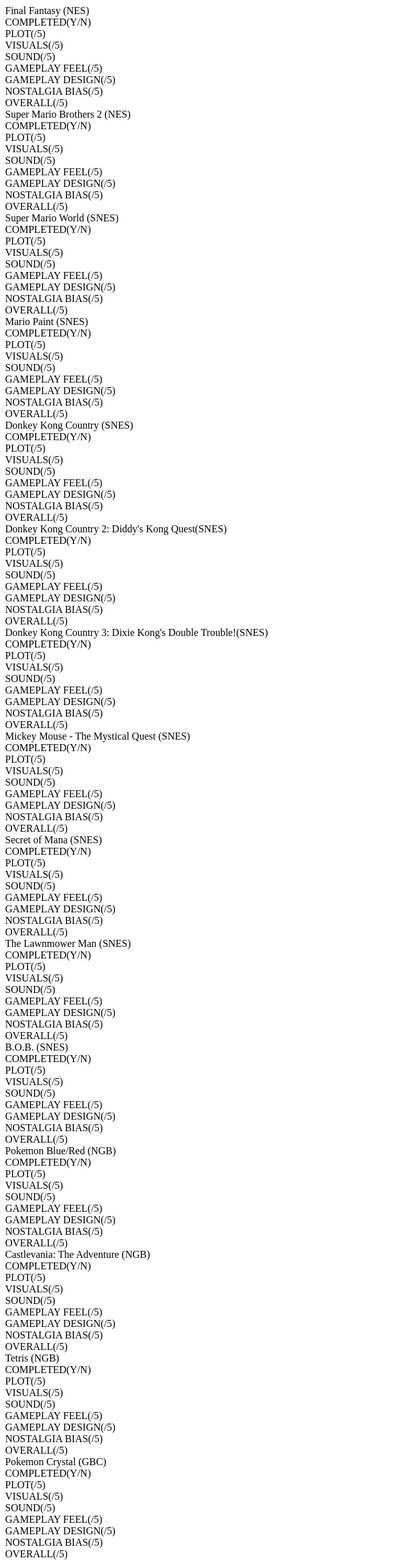
After one commit to Altoc/prof-site, a PHP site: page /src/game_reviews.php in a window 1280 px wide. The commit adds this page. Shown: the whole page at 64% size, without its empty margins (0-640 px from the left). Run offline with PHP 8.4, Linux system fonts and the light colour scheme.

Commit message:
Added game reviews, converted .html to .php

```diff
--- a/index.php
+++ b/index.php
@@ -1,5 +1,5 @@
 <?php
 
-header("Location: src/index.html");
+header("Location: src/home.php");
 
 ?>
--- a/src/contact.html
+++ b/src/contact.php
@@ -10,9 +10,9 @@
 <body>
 	<div id="banner">
 		<div id="button_container_banner">
-			<button id="button_Home"  class="banner"><b>Home</b></button>
-			<button id="button_Portfolio"  class="banner"><b>Portfolio</b></button>
-			<button id="button_ContactUs"  class="banner"><b>Contact Me</b></button>
+			<button id="button_Home"  		class="banner"><b>Home</b></button>
+			<button id="button_Portfolio"  	class="banner"><b>Portfolio</b></button>
+			<button id="button_ContactUs"  	class="banner"><b>Contact Me</b></button>
 		</div>
 	</div>
 
--- /dev/null
+++ b/src/game_reviews.php
@@ -0,0 +1,175 @@
+<!DOCTYPE html>
+<html>
+<head>
+	<title>Ian Whitesel | Game Reviews</title>
+</head>
+<body>
+	<div id="game_reviews">
+		<div class="game_review">
+			Final Fantasy (NES)	<br>
+			COMPLETED(Y/N)		<br>
+			PLOT(/5)			<br>
+			VISUALS(/5)			<br>
+			SOUND(/5)			<br>
+			GAMEPLAY FEEL(/5)	<br>
+			GAMEPLAY DESIGN(/5)	<br>
+			NOSTALGIA BIAS(/5)	<br>
+			OVERALL(/5)			<br>
+		</div>
+		<div class="game_review">
+			Super Mario Brothers 2 (NES)	<br>
+			COMPLETED(Y/N)		<br>
+			PLOT(/5)			<br>
+			VISUALS(/5)			<br>
+			SOUND(/5)			<br>
+			GAMEPLAY FEEL(/5)	<br>
+			GAMEPLAY DESIGN(/5)	<br>
+			NOSTALGIA BIAS(/5)	<br>
+			OVERALL(/5)			<br>
+		</div>
+		<div class="game_review">
+			Super Mario World (SNES)	<br>
+			COMPLETED(Y/N)		<br>
+			PLOT(/5)			<br>
+			VISUALS(/5)			<br>
+			SOUND(/5)			<br>
+			GAMEPLAY FEEL(/5)	<br>
+			GAMEPLAY DESIGN(/5)	<br>
+			NOSTALGIA BIAS(/5)	<br>
+			OVERALL(/5)			<br>
+		</div>
+		<div class="game_review">
+			Mario Paint (SNES)	<br>
+			COMPLETED(Y/N)		<br>
+			PLOT(/5)			<br>
+			VISUALS(/5)			<br>
+			SOUND(/5)			<br>
+			GAMEPLAY FEEL(/5)	<br>
+			GAMEPLAY DESIGN(/5)	<br>
+			NOSTALGIA BIAS(/5)	<br>
+			OVERALL(/5)			<br>
+		</div>
+		<div class="game_review">
+			Donkey Kong Country (SNES)	<br>
+			COMPLETED(Y/N)		<br>
+			PLOT(/5)			<br>
+			VISUALS(/5)			<br>
+			SOUND(/5)			<br>
+			GAMEPLAY FEEL(/5)	<br>
+			GAMEPLAY DESIGN(/5)	<br>
+			NOSTALGIA BIAS(/5)	<br>
+			OVERALL(/5)			<br>
+		</div>
+		<div class="game_review">
+			Donkey Kong Country 2: Diddy's Kong Quest(SNES)	<br>
+			COMPLETED(Y/N)		<br>
+			PLOT(/5)			<br>
+			VISUALS(/5)			<br>
+			SOUND(/5)			<br>
+			GAMEPLAY FEEL(/5)	<br>
+			GAMEPLAY DESIGN(/5)	<br>
+			NOSTALGIA BIAS(/5)	<br>
+			OVERALL(/5)			<br>
+		</div>
+		<div class="game_review">
+			Donkey Kong Country 3: Dixie Kong's Double Trouble!(SNES)	<br>
+			COMPLETED(Y/N)		<br>
+			PLOT(/5)			<br>
+			VISUALS(/5)			<br>
+			SOUND(/5)			<br>
+			GAMEPLAY FEEL(/5)	<br>
+			GAMEPLAY DESIGN(/5)	<br>
+			NOSTALGIA BIAS(/5)	<br>
+			OVERALL(/5)			<br>
+		</div>
+		<div class="game_review">
+			Mickey Mouse - The Mystical Quest (SNES)	<br>
+			COMPLETED(Y/N)		<br>
+			PLOT(/5)			<br>
+			VISUALS(/5)			<br>
+			SOUND(/5)			<br>
+			GAMEPLAY FEEL(/5)	<br>
+			GAMEPLAY DESIGN(/5)	<br>
+			NOSTALGIA BIAS(/5)	<br>
+			OVERALL(/5)			<br>
+		</div>
+		<div class="game_review">
+			Secret of Mana (SNES)	<br>
+			COMPLETED(Y/N)		<br>
+			PLOT(/5)			<br>
+			VISUALS(/5)			<br>
+			SOUND(/5)			<br>
+			GAMEPLAY FEEL(/5)	<br>
+			GAMEPLAY DESIGN(/5)	<br>
+			NOSTALGIA BIAS(/5)	<br>
+			OVERALL(/5)			<br>
+		</div>
+		<div class="game_review">
+			The Lawnmower Man (SNES)	<br>
+			COMPLETED(Y/N)		<br>
+			PLOT(/5)			<br>
+			VISUALS(/5)			<br>
+			SOUND(/5)			<br>
+			GAMEPLAY FEEL(/5)	<br>
+			GAMEPLAY DESIGN(/5)	<br>
+			NOSTALGIA BIAS(/5)	<br>
+			OVERALL(/5)			<br>
+		</div>
+		<div class="game_review">
+			B.O.B. (SNES)		<br>
+			COMPLETED(Y/N)		<br>
+			PLOT(/5)			<br>
+			VISUALS(/5)			<br>
+			SOUND(/5)			<br>
+			GAMEPLAY FEEL(/5)	<br>
+			GAMEPLAY DESIGN(/5)	<br>
+			NOSTALGIA BIAS(/5)	<br>
+			OVERALL(/5)			<br>
+		</div>
+		<div class="game_review">
+			Pokemon Blue/Red (NGB)	<br>
+			COMPLETED(Y/N)		<br>
+			PLOT(/5)			<br>
+			VISUALS(/5)			<br>
+			SOUND(/5)			<br>
+			GAMEPLAY FEEL(/5)	<br>
+			GAMEPLAY DESIGN(/5)	<br>
+			NOSTALGIA BIAS(/5)	<br>
+			OVERALL(/5)			<br>
+		</div>
+		<div class="game_review">
+			Castlevania: The Adventure (NGB)	<br>
+			COMPLETED(Y/N)		<br>
+			PLOT(/5)			<br>
+			VISUALS(/5)			<br>
+			SOUND(/5)			<br>
+			GAMEPLAY FEEL(/5)	<br>
+			GAMEPLAY DESIGN(/5)	<br>
+			NOSTALGIA BIAS(/5)	<br>
+			OVERALL(/5)			<br>
+		</div>
+		<div class="game_review">
+			Tetris (NGB)		<br>
+			COMPLETED(Y/N)		<br>
+			PLOT(/5)			<br>
+			VISUALS(/5)			<br>
+			SOUND(/5)			<br>
+			GAMEPLAY FEEL(/5)	<br>
+			GAMEPLAY DESIGN(/5)	<br>
+			NOSTALGIA BIAS(/5)	<br>
+			OVERALL(/5)			<br>
+		</div>
+		<div class="game_review">
+			Pokemon Crystal (GBC)	<br>
+			COMPLETED(Y/N)		<br>
+			PLOT(/5)			<br>
+			VISUALS(/5)			<br>
+			SOUND(/5)			<br>
+			GAMEPLAY FEEL(/5)	<br>
+			GAMEPLAY DESIGN(/5)	<br>
+			NOSTALGIA BIAS(/5)	<br>
+			OVERALL(/5)			<br>
+		</div>
+	</div>
+</body>
+</html>
--- a/src/index.html
+++ b/src/home.php
@@ -10,9 +10,9 @@
 <body>
 	<div id="banner">
 		<div id="button_container_banner">
-			<button id="button_Home"  class="banner"><b>Home</b></button>
-			<button id="button_Portfolio"  class="banner"><b>Portfolio</b></button>
-			<button id="button_ContactUs"  class="banner"><b>Contact Me</b></button>
+			<button id="button_Home"  		class="banner"><b>Home</b></button>
+			<button id="button_Portfolio"  	class="banner"><b>Portfolio</b></button>
+			<button id="button_ContactUs"  	class="banner"><b>Contact Me</b></button>
 		</div>
 	</div>
 
--- a/src/portfolio.html
+++ b/src/portfolio.php
@@ -12,9 +12,9 @@
 <body>
 	<div id="banner">
 		<div id="button_container_banner">
-			<button id="button_Home"  class="banner"><b>Home</b></button>
-			<button id="button_Portfolio"  class="banner"><b>Portfolio</b></button>
-			<button id="button_ContactUs"  class="banner"><b>Contact Me</b></button>
+			<button id="button_Home"  		class="banner"><b>Home</b></button>
+			<button id="button_Portfolio"  	class="banner"><b>Portfolio</b></button>
+			<button id="button_ContactUs"  	class="banner"><b>Contact Me</b></button>
 		</div>
 	</div>
 
--- a/static/js/contact.js
+++ b/static/js/contact.js
@@ -1,5 +1,5 @@
 window.onload = function (){
-  document.getElementById("button_Portfolio").onclick = function () {window.location.href='./portfolio.html'};
-  document.getElementById("button_ContactUs").onclick = function () {window.location.href='./contact.html'};
-  document.getElementById("button_Home").onclick = function () {window.location.href='./index.html'};
+  document.getElementById("button_Portfolio").onclick = function () {window.location.href='./portfolio.php'};
+  document.getElementById("button_ContactUs").onclick = function () {window.location.href='./contact.php'};
+  document.getElementById("button_Home").onclick = function () {window.location.href='./home.php'};
 }
--- a/static/js/main.js
+++ b/static/js/main.js
@@ -1,5 +1,5 @@
 window.onload = function (){
-  document.getElementById("button_Portfolio").onclick = function () {window.location.href='./portfolio.html'};
-  document.getElementById("button_ContactUs").onclick = function () {window.location.href='./contact.html'};
-  document.getElementById("button_Home").onclick = function () {window.location.href='./index.html'};
+  document.getElementById("button_Portfolio").onclick = function () {window.location.href='./portfolio.php'};
+  document.getElementById("button_ContactUs").onclick = function () {window.location.href='./contact.php'};
+  document.getElementById("button_Home").onclick = function () {window.location.href='./home.php'};
 }
```
Also changed, not shown: static/js/portfolio.js (+3 -5 lines).
